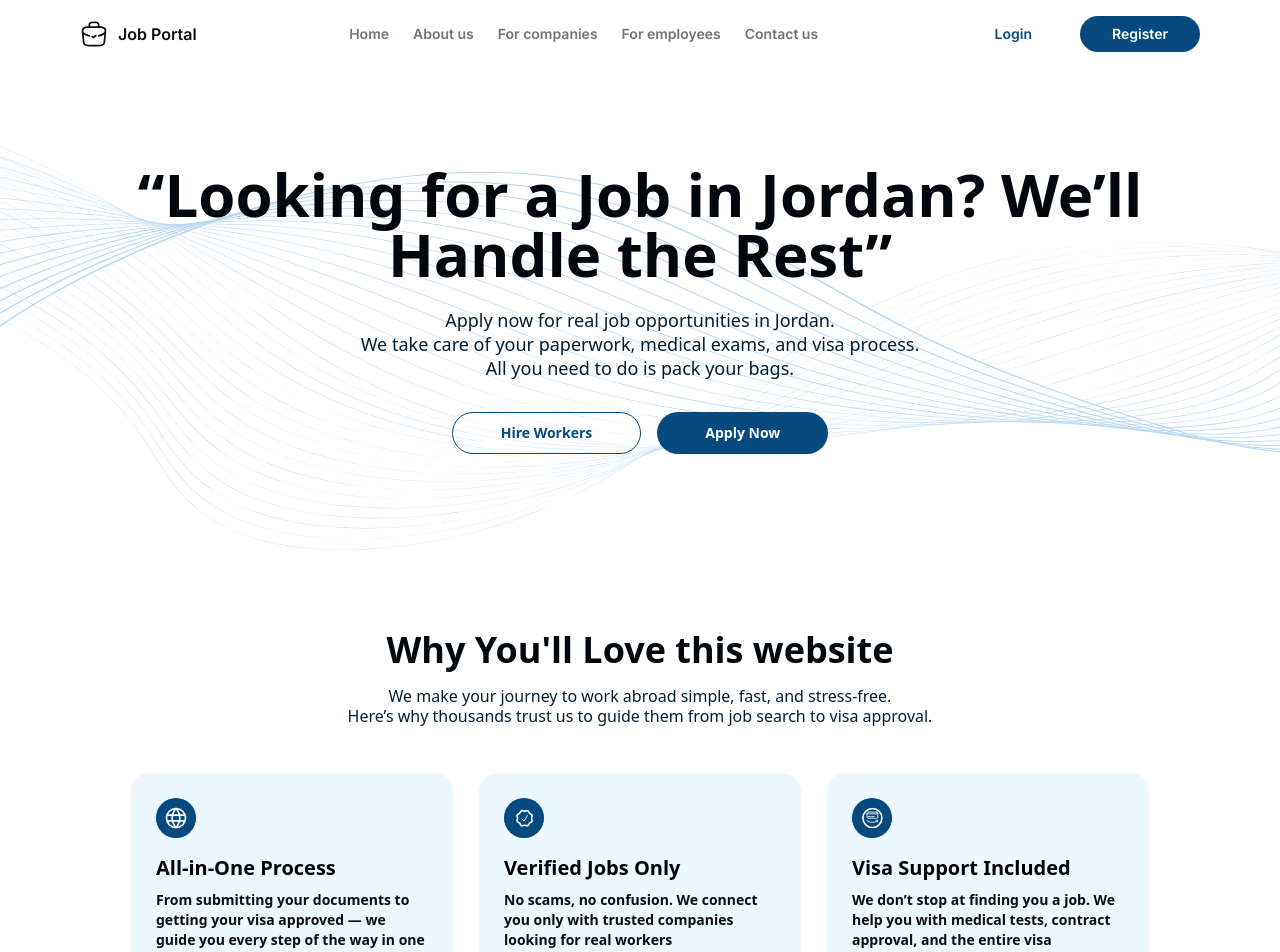
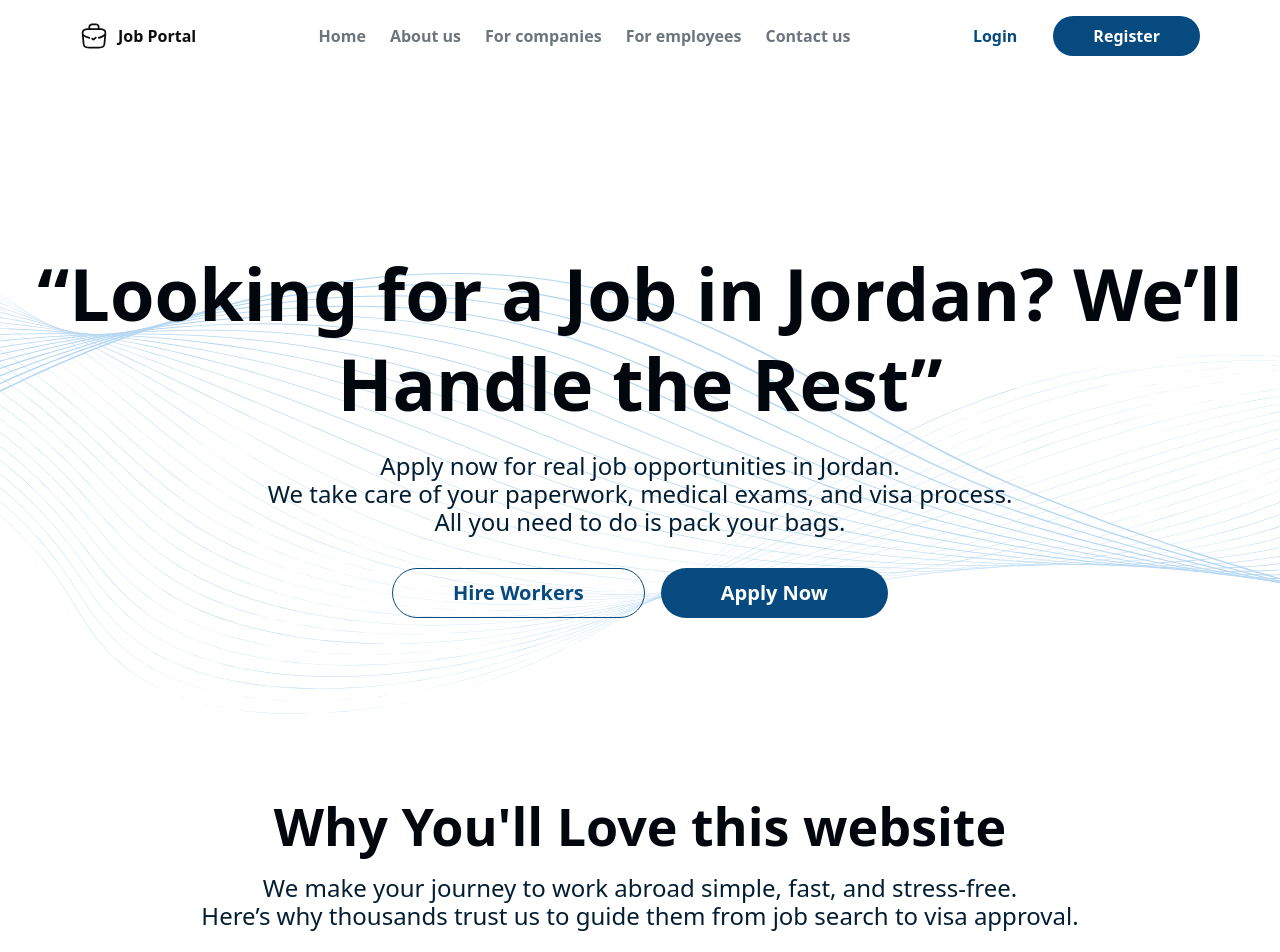
Before and after one commit to marwanm-dev/job-portal, a React (Vite) app: page / in a window 1280 px wide. Shown: the top 952 px of the page. Built offline with nearby package versions, Linux system fonts and the light colour scheme.

Commit message:
refactor: remove all margins and use tailwind directives for reusability

```diff
--- a/src/components/Button.tsx
+++ b/src/components/Button.tsx
@@ -18,9 +18,5 @@ export default function Button({
     variantClasses = "border border-b5 text-b5 hover:border-b5/80";
   }
 
-  const base = "text-sm rounded-full px-6 py-2 transition-colors";
-
-  return (
-    <button className={`${base} ${variantClasses} ${className}`} {...props} />
-  );
+  return <button className={`${variantClasses} ${className}`} {...props} />;
 }
--- a/src/components/FeaturesSections/FeatureCard.tsx
+++ b/src/components/FeaturesSections/FeatureCard.tsx
@@ -10,12 +10,12 @@ export default function FeatureCard({
   description,
 }: FeatureCardProps) {
   return (
-    <div className="text-left bg-feat rounded-2xl p-6 gap-7 shadow-sm flex-1 max-w-xs">
-      <div className="w-10 h-10 bg-b5 text-white rounded-full flex items-center justify-center mb-4">
+    <div className="text-left bg-feat rounded-[20px] p-6 gap-7 drop-shadow-lg max-w-sm">
+      <div className="w-10 h-10 bg-b5 text-white rounded-full flex-center mb-4">
         {icon}
       </div>
-      <h3 className="font-bold text-xl mb-2">{title}</h3>
-      <p className="text-normal text-sm text-neutral-950">{description}</p>
+      <h4 className="mb-2">{title}</h4>
+      <p className="p-sm text-neutral-950">{description}</p>
     </div>
   );
 }
--- a/src/components/FeaturesSections/FeaturesSection.tsx
+++ b/src/components/FeaturesSections/FeaturesSection.tsx
@@ -2,16 +2,17 @@ import FeatureCard from "./FeatureCard";
 
 export default function FeaturesSection() {
   return (
-    <section className="py-20 px-6 text-center bg-white font-semibold">
-      <h2 className="text-4xl font-bold text-b9.5 mb-4">
-        Why You'll Love this website
-      </h2>
-      <p className="mb-12 mx-auto max-w-2xl leading-5 font-normal text-base text-b8">
+    <section className="text-center">
+      <div className="flex flex-col gap-16">
+        <div className="flex flex-col gap-4">
+          <h2 className="text-b9.5">Why You'll Love this website</h2>
+          <p className="p-lg text-b8">
             We make your journey to work abroad simple, fast, and stress-free.
             <br />
             Here’s why thousands trust us to guide them from job search to visa
             approval.
           </p>
+        </div>
         <div className="flex justify-center gap-7 flex-wrap">
           <FeatureCard
             icon={
@@ -129,6 +130,7 @@ export default function FeaturesSection() {
             description="We don’t stop at finding you a job. We help you with medical tests, contract approval, and the entire visa application"
           />
         </div>
+      </div>
     </section>
   );
 }
--- a/src/components/HeroSection/HeroSection.tsx
+++ b/src/components/HeroSection/HeroSection.tsx
@@ -2,27 +2,25 @@ import Button from "../Button";
 
 export default function HeroSection() {
   return (
-    <section className="bg-white font-semibold">
+    <section className="">
       <div className="bg-[url('/public/wave.svg')] bg-no-repeat bg-cover bg-center">
-        <div className="mx-auto px-6 py-24 text-center">
-          <h1 className="text-6xl font-bold text-b9.5">
+        <div className="px-6 py-24 text-center">
+          <div className="flex flex-col gap-6">
+            <h1 className="text-b9.5">
               “Looking for a Job in Jordan? We’ll <br />
               Handle the Rest”
             </h1>
-          <p className="leading-6 font-normal mt-6 text-lg text-b8">
+            <p className="p-lg text-b8">
               Apply now for real job opportunities in Jordan.
               <br />
               We take care of your paperwork, medical exams, and visa process.
               <br />
               All you need to do is pack your bags.
             </p>
+          </div>
           <div className="mt-8 flex justify-center gap-4 flex-wrap">
-            <Button variant="outline" className="px-12 py-2.5">
-              Hire Workers
-            </Button>
-            <Button variant="primary" className="px-12 py-2.5">
-              Apply Now
-            </Button>
+            <Button variant="outline">Hire Workers</Button>
+            <Button variant="primary">Apply Now</Button>
           </div>
         </div>
       </div>
--- a/src/components/Navbar.tsx
+++ b/src/components/Navbar/Navbar.tsx
@@ -1,4 +1,4 @@
-import Button from "./Button";
+import Button from "../Button";
 
 type NavItem = {
   label: string;
@@ -15,8 +15,8 @@ const navItems: NavItem[] = [
 
 export default function Navbar() {
   return (
-    <nav className="flex font-inter font-semibold justify-between items-center px-md py-4 bg-white">
-      <div className="flex justify-between items-center gap-sm">
+    <nav className="flex-between px-20 py-4">
+      <div className="flex-between gap-2.5">
         <svg
           width="28"
           height="28"
@@ -45,20 +45,25 @@ export default function Navbar() {
             fill="#0D0D0D"
           />
         </svg>
-        <div className="text-neutral-950">Job Portal</div>
+        <div className="font-semibold text-neutral-950">Job Portal</div>
       </div>
-      <ul className="flex gap-md text-gray text-sm">
+      <ul className="flex gap-6 text-gray">
         {navItems.map((item) => (
           <li key={item.label}>
-            <a href={item.href} className="hover:text-b5 transition-colors">
+            <a
+              href={item.href}
+              className="font-semibold hover:text-b5 transition-colors"
+            >
               {item.label}
             </a>
           </li>
         ))}
       </ul>
-      <div className="flex gap-md">
-        <Button variant="ghost">Login</Button>
-        <Button variant="primary" className="px-8">
+      <div className="flex gap-9">
+        <Button variant="ghost" className="p-0 text-base">
+          Login
+        </Button>
+        <Button variant="primary" className="px-10 py-2 text-base">
           Register
         </Button>
       </div>
--- a/src/index.css
+++ b/src/index.css
@@ -1,5 +1,45 @@
 @import url("https://fonts.googleapis.com/css2?family=Inter:ital,opsz,wght@0,14..32,100..900;1,14..32,100..900&display=swap");
 @import "tailwindcss";
+
+@layer base {
+  h1,
+  h2,
+  h3,
+  h4,
+  h5,
+  h6 {
+    @apply font-bold;
+  }
+  h1 {
+    @apply text-7xl leading-[90px];
+  }
+  h2 {
+    @apply text-[52px] leading-16;
+  }
+  h4 {
+    @apply text-xl leading-7;
+  }
+  button {
+    @apply font-semibold px-[60px] py-3 leading-6 text-xl rounded-full;
+  }
+}
+
+@layer components {
+  .p-lg {
+    @apply text-2xl leading-7;
+  }
+  .p-sm {
+    @apply text-lg leading-[30px];
+  }
+}
+
+@utility flex-between {
+  @apply flex justify-between items-center;
+}
+
+@utility flex-center {
+  @apply flex justify-center items-center;
+}
 
 @theme {
   --color-*: initial;
@@ -15,11 +55,5 @@
 
   --color-feat: #edf7ff;
 
-  --gap-sm: 10px;
-  --gap-md: 24px;
-  --gap-xl: 36px;
-
-  --spacing-md: 80px;
-
   --font-inter: "Inter", sans-serif;
 }
--- a/src/pages/Home.tsx
+++ b/src/pages/Home.tsx
@@ -1,13 +1,13 @@
-import Navbar from "../components/Navbar";
+import Navbar from "../components/Navbar/Navbar.tsx";
 import HeroSection from "../components/HeroSection/HeroSection";
 import FeaturesSection from "../components/FeaturesSections/FeaturesSection.tsx";
 
 export default function Home() {
   return (
-    <>
+    <div className="flex flex-col gap-20">
       <Navbar />
       <HeroSection />
       <FeaturesSection />
-    </>
+    </div>
   );
 }
```
Lines whose indentation alone changed are shown as unchanged.
